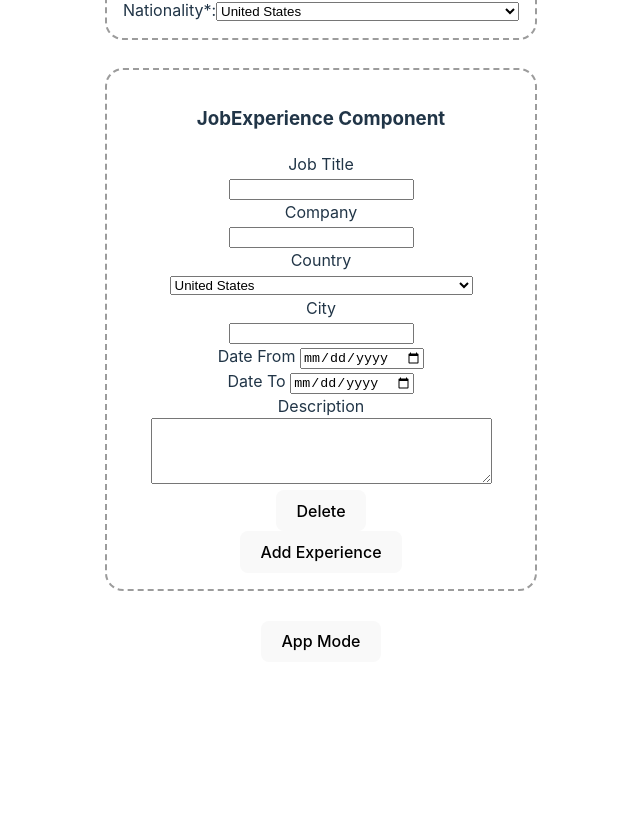
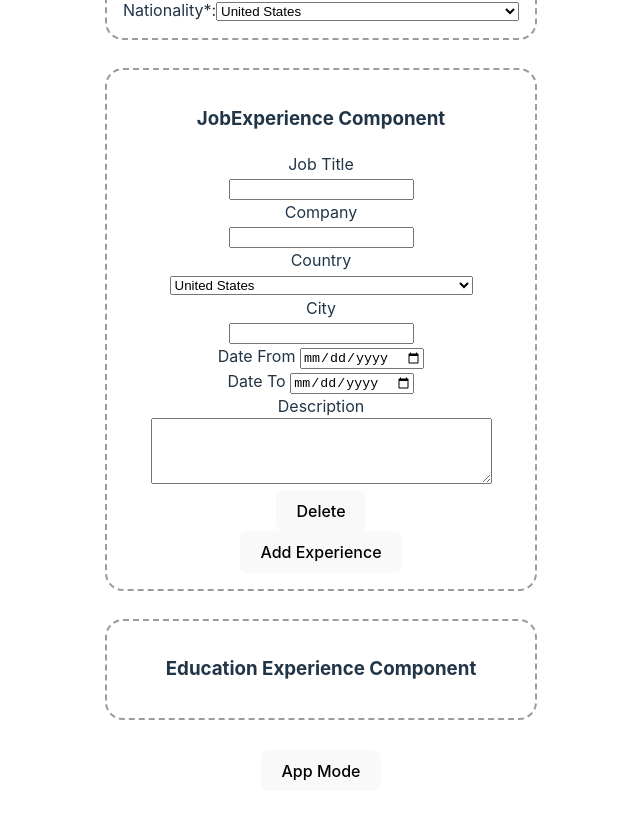
Before and after one commit to Andrefe91/react_project_cv, a React (Vite) app in the folder my_curriculum_vitae/: page / in a window 1280 px wide. Shown: the part 375-1194 px from the top of the page, without its empty margins (319-959 px from the left). Before the commit the page ends 1069 px from the top, so only its background shows below. Built offline with nearby package versions, Linux system fonts and the light colour scheme.

Commit message:
EducationExperience basic component

```diff
--- a/my_curriculum_vitae/src/components/Form.jsx
+++ b/my_curriculum_vitae/src/components/Form.jsx
@@ -2,6 +2,7 @@ import { Fragment } from "react";
 import uniqid from "uniqid";
 import Section from "../components/Section.jsx";
 import JobExperience from "./JobExperience.jsx";
+import EducationExperience from "./educationExperience.jsx";
 
 import "../styles/Form.css";
 import PersonalInfo from "./PersonalInfo.jsx";
@@ -23,7 +24,7 @@ export default function Form({
 			</Section>
 
 			<Section>
-				{userData.experienceInfo.map((value, index) => {
+				{userData.experienceInfo.map((_, index) => {
 					return (
 						<Fragment key={index}>
 							<JobExperience
@@ -40,6 +41,23 @@ export default function Form({
 				<br />
 				<button onClick={addBlock} element="experienceInfo">Add Experience</button>
 			</Section>
+
+			<Section>
+				{userData.educationInfo.map((_, index) => {
+					return (
+						<Fragment key={index}>
+							<EducationExperience
+								userData={userData}
+								onChange={onChange}
+								positionId={index}
+								deleteFunc={deleteFunc}
+							/>
+
+							{userData.educationInfo[index + 1] != undefined && <hr />}
+						</Fragment>
+					);
+				})}
+			</Section>
 		</>
 	);
 }
--- /dev/null
+++ b/my_curriculum_vitae/src/components/educationExperience.jsx
@@ -0,0 +1,10 @@
+import '../styles/educationExperience.css';
+
+export default function EducationExperience({ userData, onChange, positionId, deleteFunc }) {
+    let userEducationInfo = userData.educationInfo[positionId];
+
+
+    return (
+        <h3>Education Experience Component</h3>
+    )
+}
```
Also changed, not shown: my_curriculum_vitae/src/styles/educationExperience.css (added).
